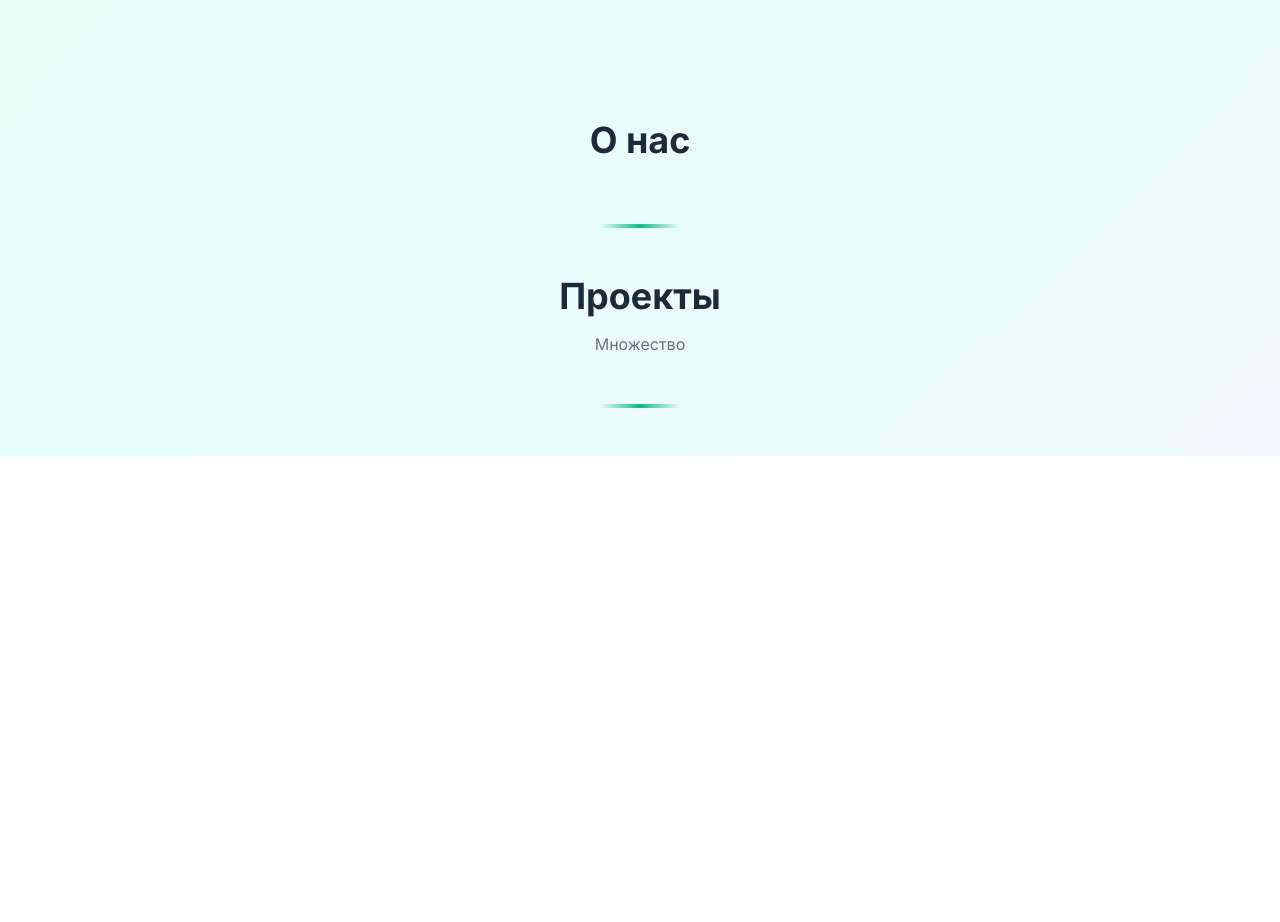
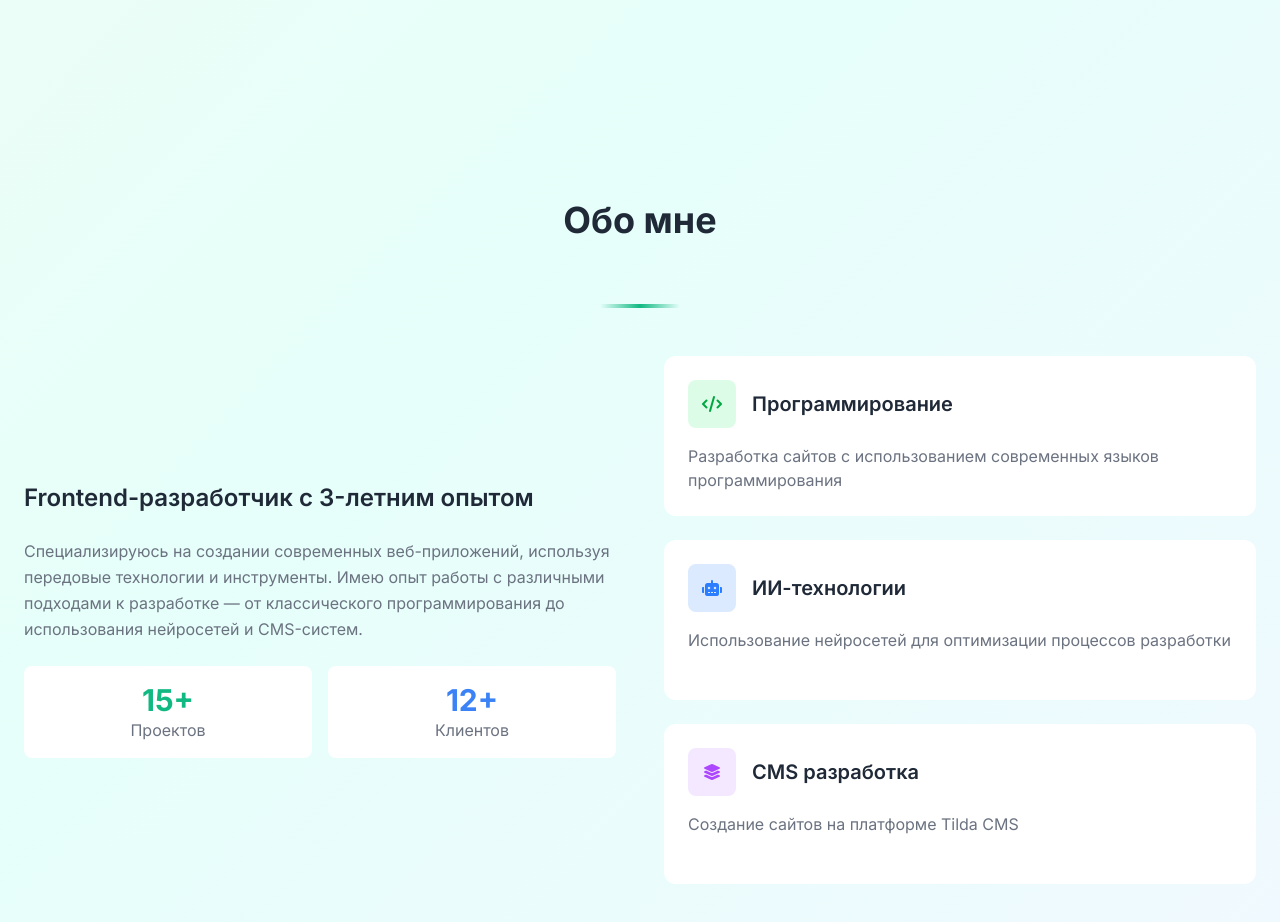
Before and after one commit to Fryaner/ilya-portfolio, a Vue app: page / in a window 1280 px wide. Shown: the part 680-1602 px from the top of the page. Before the commit the page ends 1136 px from the top, so only its background shows below. Built offline with nearby package versions, Linux system fonts and the light colour scheme.

Commit message:
add: ДОбавли раздел 'Обо мне' (доработать)

```diff
--- a/src/App.vue
+++ b/src/App.vue
@@ -1,17 +1,11 @@
 <template>
   <headerComponent />
   <coverMain />
-  <titleComponent>
-    <template v-slot:title>О нас</template>
-  </titleComponent>
-  <titleComponent>
-    <template v-slot:title>Проекты</template>
-    <template v-slot:subtitle>Множество</template>
-  </titleComponent>
+  <aboutMe />
 </template>
 
 <script setup lang="js">
 import headerComponent from './components/header-main.vue'
 import coverMain from './components/cover-main.vue'
-import titleComponent from './components/ui/title-UI.vue'
+import aboutMe from './components/about-me.vue'
 </script>
--- /dev/null
+++ b/src/components/about-me.vue
@@ -0,0 +1,210 @@
+<template>
+  <section class="about">
+    <div class="about__container">
+      <titleUI>
+        <template v-slot:title>{{ t('about.about_title') }}</template>
+      </titleUI>
+      <div class="about__body">
+        <div class="about__info">
+          <h3 class="about__subtitle">{{ t('about.about_subtitle') }}</h3>
+          <p class="about__description">{{ t('about.about_description') }}</p>
+          <div class="about__statistic">
+            <div class="about__projects">
+              <p class="projects__count">15+</p>
+              <p class="projects__title">{{ t('about.about_projects') }}</p>
+            </div>
+            <div class="about__clients">
+              <p class="clients__count">12+</p>
+              <p class="clients__title">{{ t('about.about_clients') }}</p>
+            </div>
+          </div>
+        </div>
+        <div class="about__cards">
+          <div v-for="card in cards" :key="card.id" class="about__card">
+            <div class="card__header">
+              <i :class="`card__icon ${card.icon}`"></i>
+              <p class="card__title">{{ t(card.title) }}</p>
+            </div>
+            <p class="card__description">{{ t(card.description) }}</p>
+          </div>
+        </div>
+      </div>
+    </div>
+  </section>
+</template>
+
+<script lang="js" setup>
+import { reactive } from 'vue'
+import titleUI from './ui/title-UI.vue'
+import { useI18n } from 'vue-i18n'
+
+const { t } = useI18n()
+
+const cards = reactive([
+  {
+    id: 1,
+    icon: 'card__icon-prog fas fa-code',
+    title: 'about.about_programming_title',
+    description: 'about.about_programming_desc',
+  },
+  {
+    id: 2,
+    icon: 'card__icon-ii fas fa-robot',
+    title: 'about.about_ai_title',
+    description: 'about.about_ai_desc',
+  },
+  {
+    id: 3,
+    icon: 'card__icon-cms fas fa-layer-group',
+    title: 'about.about_cms_title',
+    description: 'about.about_cms_desc',
+  },
+])
+</script>
+
+<style lang="scss" scoped>
+.about {
+  padding: 80px 24px;
+  &__container {
+    max-width: 1236px;
+    margin: 0 auto;
+  }
+
+  &__body {
+    display: grid;
+    grid-template-columns: repeat(2, minmax(0, 1fr));
+    align-items: center;
+    gap: 48px;
+
+    @media screen and (max-width: $media-mobile) {
+      grid-template-columns: repeat(1, minmax(0, 1fr));
+    }
+  }
+
+  &__subtitle {
+    font-size: 24px;
+    line-height: 32px;
+    font-weight: 600;
+    color: var(--text-primary);
+    margin-bottom: 24px;
+  }
+
+  &__description {
+    line-height: 1.625;
+    color: var(--text-secondary);
+    font-size: 16px;
+    margin-bottom: 24px;
+  }
+
+  &__statistic {
+    display: grid;
+    grid-template-columns: repeat(2, minmax(0, 1fr));
+    gap: 16px;
+  }
+
+  &__projects,
+  &__clients {
+    box-shadow:
+      var(--tw-ring-offset-shadow, 0 0 #0000), var(--tw-ring-shadow, 0 0 #0000), var(--tw-shadow);
+    padding: 16px;
+    background-color: var(--card-bg);
+    border-radius: 8px;
+    text-align: center;
+  }
+
+  .projects,
+  .clients {
+    &__count {
+      font-size: 30px;
+      font-weight: 700;
+      line-height: 36px;
+      color: var(--green-accent);
+    }
+
+    &__title {
+      color: var(--text-secondary);
+      font-size: 16px;
+      line-height: 24px;
+    }
+  }
+
+  .projects {
+    &__count {
+      color: var(--green-accent);
+    }
+  }
+
+  .clients {
+    &__count {
+      color: var((--blue-accent));
+    }
+  }
+  &__cards {
+    display: grid;
+    grid-template-rows: repeat(3, 1fr);
+    gap: 24px;
+  }
+
+  &__card {
+    display: flex;
+    flex-direction: column;
+    gap: 16px;
+    box-shadow:
+      (--tw-ring-offset-shadow, 0 0 #0000), var(--tw-ring-shadow, 0 0 #0000), var(--tw-shadow);
+    background: var(--card-bg);
+    padding: 24px;
+    border-radius: 12px;
+    transition: 0.3s;
+
+    &:hover {
+      transform: translateY(-5px);
+      box-shadow: 0 20px 25px -5px rgba(0, 0, 0, 0.1);
+    }
+  }
+
+  .card {
+    &__header {
+      display: flex;
+      gap: 16px;
+      align-items: center;
+    }
+
+    &__icon {
+      width: 48px;
+      height: 48px;
+      display: flex;
+      justify-content: center;
+      align-items: center;
+      border-radius: 8px;
+
+      &-prog {
+        color: oklch(62.7% 0.194 149.214);
+        background-color: rgb(220 252 231);
+      }
+
+      &-ii {
+        background-color: rgb(219 234 254);
+        color: oklch(62.3% 0.214 259.815);
+      }
+
+      &-cms {
+        background-color: rgb(243 232 255);
+        color: oklch(62.7% 0.265 303.9);
+      }
+    }
+
+    &__title {
+      font-weight: 600;
+      font-size: 20px;
+      line-height: 28px;
+      color: var(--text-primary);
+    }
+
+    &__description {
+      color: var(--text-secondary);
+      font-size: 16px;
+      line-height: 24px;
+    }
+  }
+}
+</style>
```
